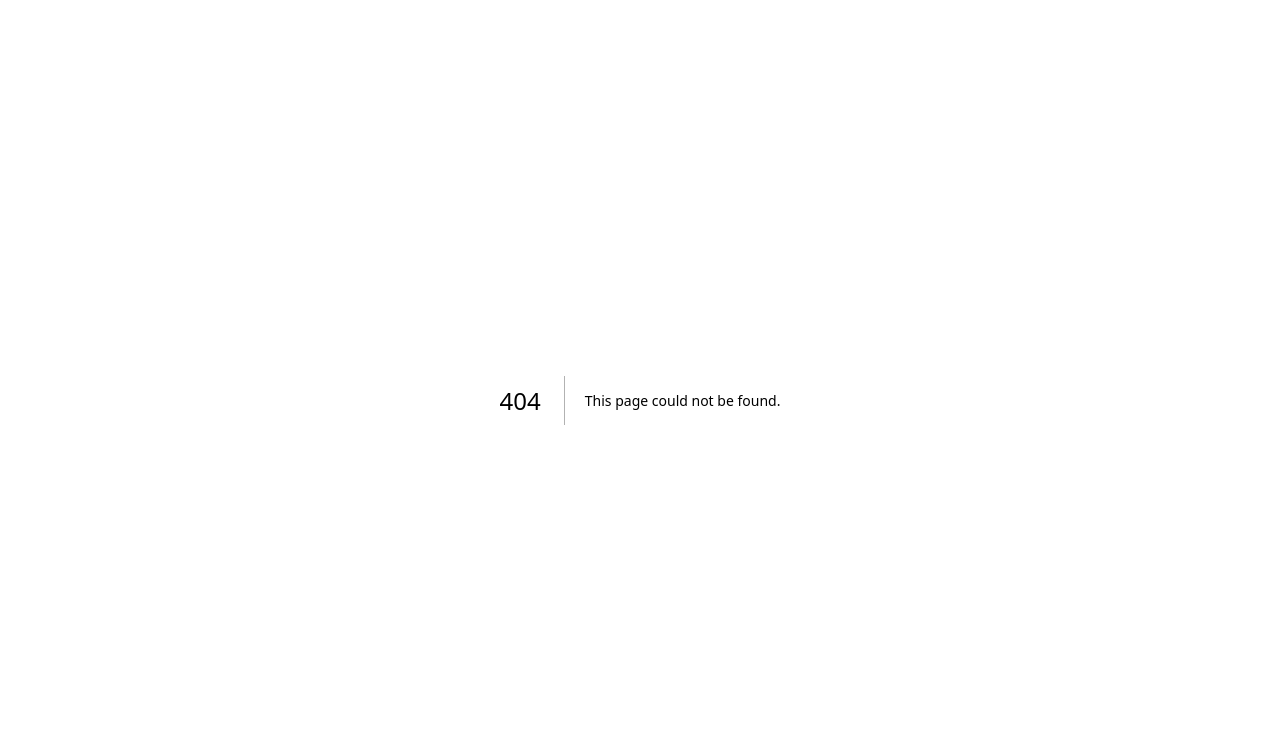
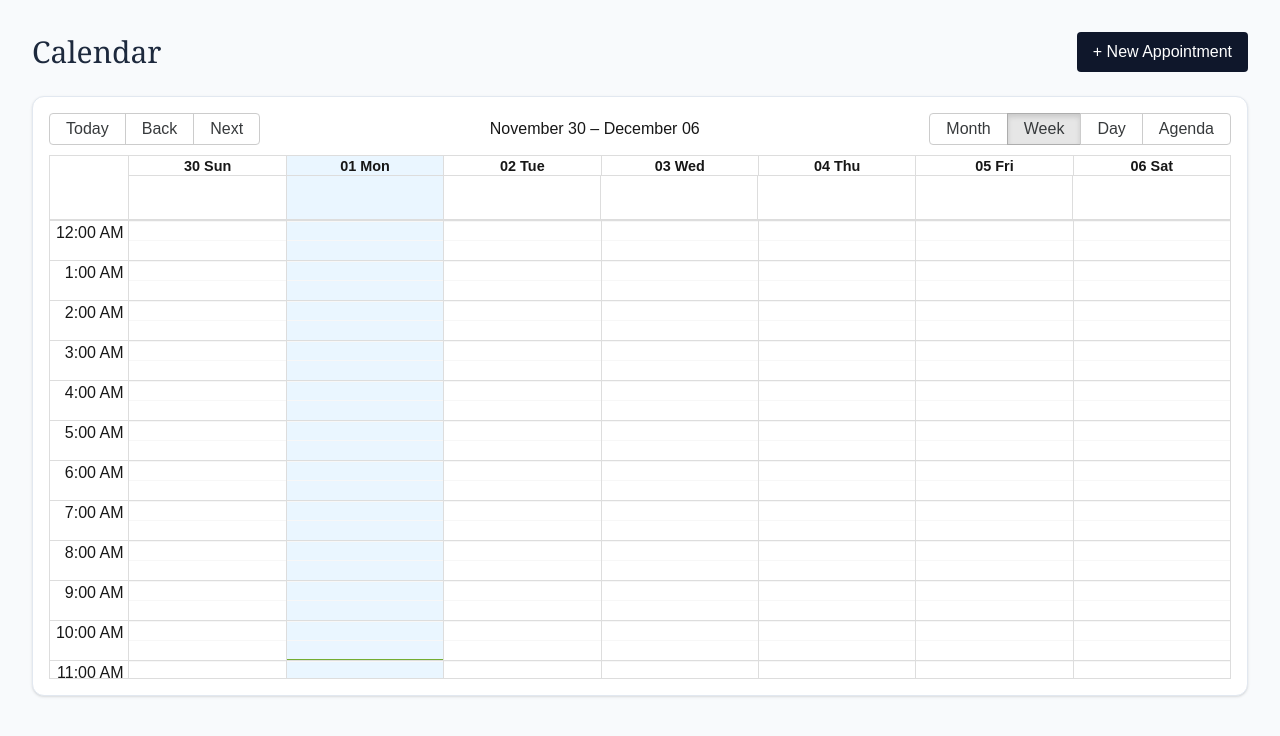
Before and after one commit to MiriVolkB/Gown-WebApp, a Next.js app: page /calendar in a window 1280 px wide. Before the commit this address had no page. Shown: the top 736 px of the page. Built offline with nearby package versions, Linux system fonts and the light colour scheme; no server answers; the database is empty.

Commit message:
Fixed API date bug and added calendar page

```diff
--- a/package.json
+++ b/package.json
@@ -9,14 +9,17 @@
     "lint": "eslint"
   },
   "dependencies": {
+    "date-fns": "^4.1.0",
     "next": "16.0.3",
     "react": "19.2.0",
+    "react-big-calendar": "^1.19.4",
     "react-dom": "19.2.0"
   },
   "devDependencies": {
     "@tailwindcss/postcss": "^4",
     "@types/node": "^20",
     "@types/react": "^19",
+    "@types/react-big-calendar": "^1.16.3",
     "@types/react-dom": "^19",
     "eslint": "^9",
     "eslint-config-next": "16.0.3",
--- /dev/null
+++ b/src/app/api/appointments/route.ts
@@ -0,0 +1,51 @@
+import { NextResponse } from "next/server";
+import { prisma } from "@/lib/prisma"; // Make sure this path matches your project structure
+
+// GET: Fetch all appointments for the calendar
+export async function GET() {
+  try {
+    const appointments = await prisma.appointment.findMany({
+      orderBy: { start: "asc" },
+      include: {
+        client: true,   // Include client details (name, etc.)
+        service: true,  // Include service details (color, name)
+      },
+    });
+
+    return NextResponse.json(appointments);
+  } catch (err) {
+    console.error("[GET /api/appointments]", err);
+    return NextResponse.json(
+      { error: "Failed to fetch appointments" },
+      { status: 500 }
+    );
+  }
+}
+
+// POST: Create a new appointment
+export async function POST(req: Request) {
+  try {
+    const body = await req.json();
+
+    // CRITICAL FIX: Convert string dates from frontend to real Date objects
+    const newAppointment = await prisma.appointment.create({
+      data: {
+        clientId: body.clientId,
+        serviceId: body.serviceId,
+        start: new Date(body.start), // Convert "2025-11-12..." to Date
+        end: new Date(body.end),     // Convert "2025-11-12..." to Date
+        durationMinutes: body.durationMinutes,
+        notes: body.notes,
+        status: body.status || "SCHEDULED",
+      },
+    });
+
+    return NextResponse.json(newAppointment);
+  } catch (err) {
+    console.error("[POST /api/appointments]", err);
+    return NextResponse.json(
+      { error: "Failed to create appointment" },
+      { status: 500 }
+    );
+  }
+}
--- /dev/null
+++ b/src/app/calendar/page.tsx
@@ -0,0 +1,18 @@
+// src/app/calendar/page.tsx
+import CalendarView from '@/components/CalendarView';
+
+export default function CalendarPage() {
+  return (
+    <div className="p-8 bg-slate-50 min-h-screen">
+      <div className="flex justify-between items-center mb-6">
+        <h1 className="text-3xl font-serif text-slate-800">Calendar</h1>
+        <button className="bg-slate-900 text-white px-4 py-2 rounded hover:bg-slate-800 transition">
+          + New Appointment
+        </button>
+      </div>
+
+      {/* Load our component */}
+      <CalendarView />
+    </div>
+  );
+}
--- /dev/null
+++ b/src/components/CalendarView.tsx
@@ -0,0 +1,80 @@
+'use client';
+
+import React, { useState, useEffect } from 'react';
+import { Calendar, dateFnsLocalizer, View, Views } from 'react-big-calendar';
+
+// --- FIXED IMPORTS START ---
+import { format } from 'date-fns/format';
+import { parse } from 'date-fns/parse';
+import { startOfWeek } from 'date-fns/startOfWeek';
+import { getDay } from 'date-fns/getDay';
+import { enUS } from 'date-fns/locale/en-US';
+// --- FIXED IMPORTS END ---
+
+import 'react-big-calendar/lib/css/react-big-calendar.css';
+
+// Setup the Date Localizer
+const locales = { 'en-US': enUS };
+const localizer = dateFnsLocalizer({
+  format,
+  parse,
+  startOfWeek,
+  getDay,
+  locales,
+});
+// Custom "Event" Card (Matches your Figma Look)
+const CustomEvent = ({ event }: any) => {
+  const { client, service } = event.resource;
+  return (
+    <div className="h-full w-full bg-white border-l-4 rounded shadow-sm p-1 overflow-hidden text-xs leading-tight"
+         style={{ borderLeftColor: service?.color || '#cbd5e1' }}>
+      <div className="font-bold text-slate-800 truncate">{client?.name || 'Unknown Client'}</div>
+      <div className="text-slate-500 truncate">{service?.name || 'Service'}</div>
+    </div>
+  );
+};
+
+export default function CalendarView() {
+  const [view, setView] = useState<View>(Views.WEEK);
+  const [events, setEvents] = useState<any[]>([]);
+
+  // Fetch Appointments from your API
+  useEffect(() => {
+    async function fetchAppointments() {
+      try {
+        const res = await fetch('/api/appointments');
+        const data = await res.json();
+
+        // Transform database data into Calendar events
+        const calendarEvents = data.map((appt: any) => ({
+          id: appt.id,
+          title: appt.client?.name,
+          start: new Date(appt.start),
+          end: new Date(appt.end),
+          resource: appt,
+        }));
+        setEvents(calendarEvents);
+      } catch (error) {
+        console.error("Failed to load appointments:", error);
+      }
+    }
+    fetchAppointments();
+  }, []);
+
+  return (
+    <div className="h-[600px] bg-white p-4 rounded-xl shadow-sm border border-slate-200">
+      <Calendar
+        localizer={localizer}
+        events={events}
+        startAccessor="start"
+        endAccessor="end"
+        view={view}
+        onView={setView}
+        components={{ event: CustomEvent }}
+        eventPropGetter={() => ({
+            style: { backgroundColor: 'transparent', border: 'none', padding: 0 }
+        })}
+      />
+    </div>
+  );
+}
```
Also changed, not shown: 1 other file (tests, documents, lock files or other folders).
